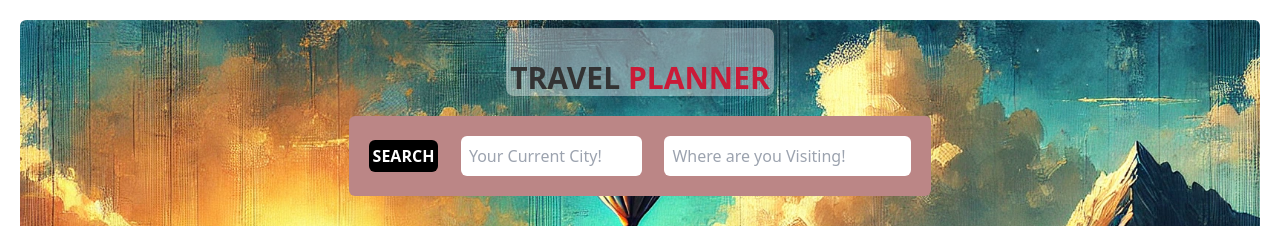
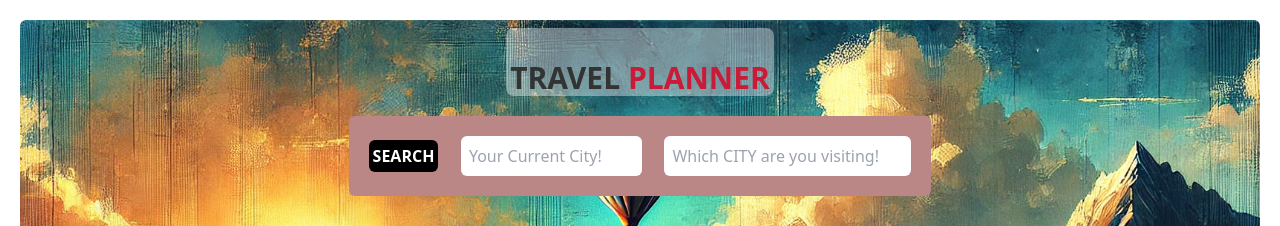
Before and after one commit to OtienoDennis/webdev-projects, a React (Vite) app in the folder frontend-projects/travel-planner-app/: page / in a window 1280 px wide. Shown: the top 226 px of the page. Built offline with nearby package versions, Linux system fonts and the light colour scheme.

Commit message:
Update placeholder text in SearchBar for clarity on user input

```diff
--- a/frontend-projects/travel-planner-app/src/components/SearchBar.jsx
+++ b/frontend-projects/travel-planner-app/src/components/SearchBar.jsx
@@ -34,7 +34,7 @@ export default function SearchBar({ dispatch }) {
 
       <input
         type='text'
-        placeholder='Where are you Visiting!'
+        placeholder='Which CITY are you visiting!'
         className='p-2 rounded-md outline-none'
         value={keyword}
         onChange={(e) => setKeyWord(e.target.value)}
```
